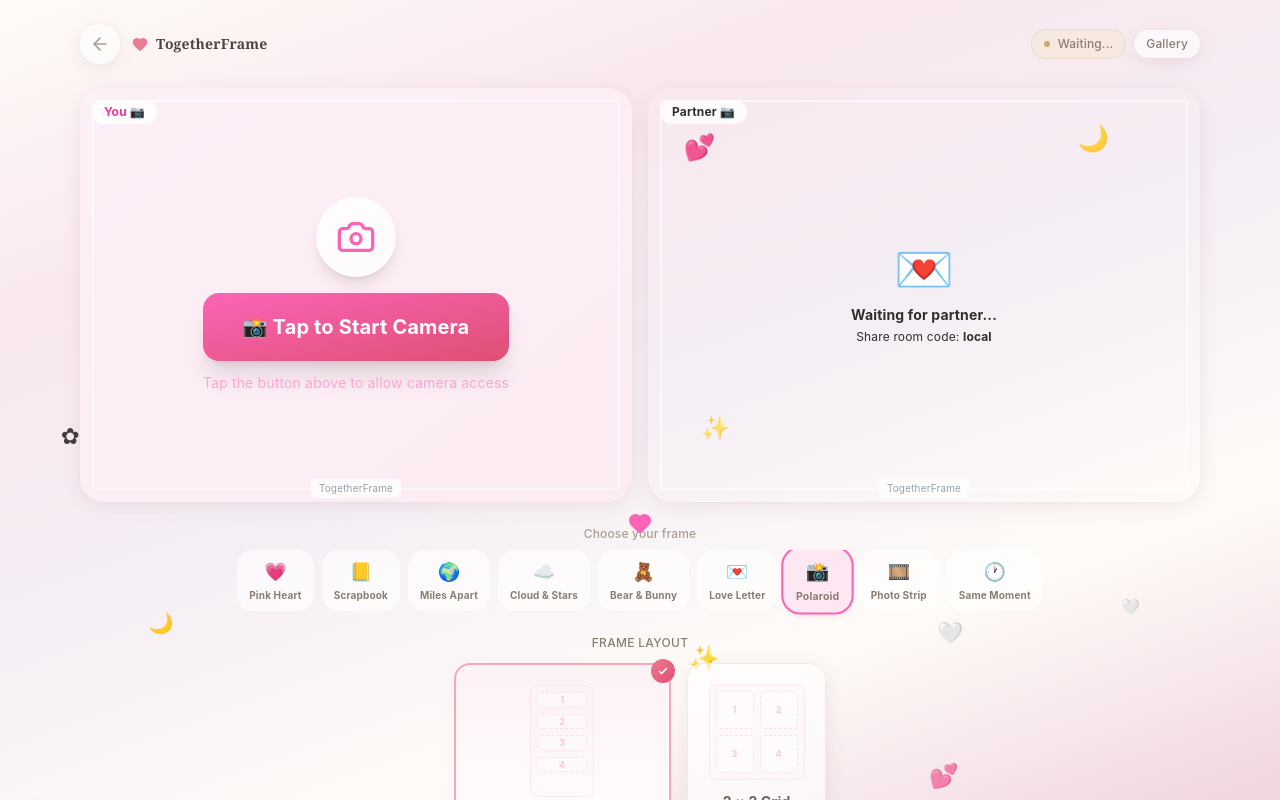
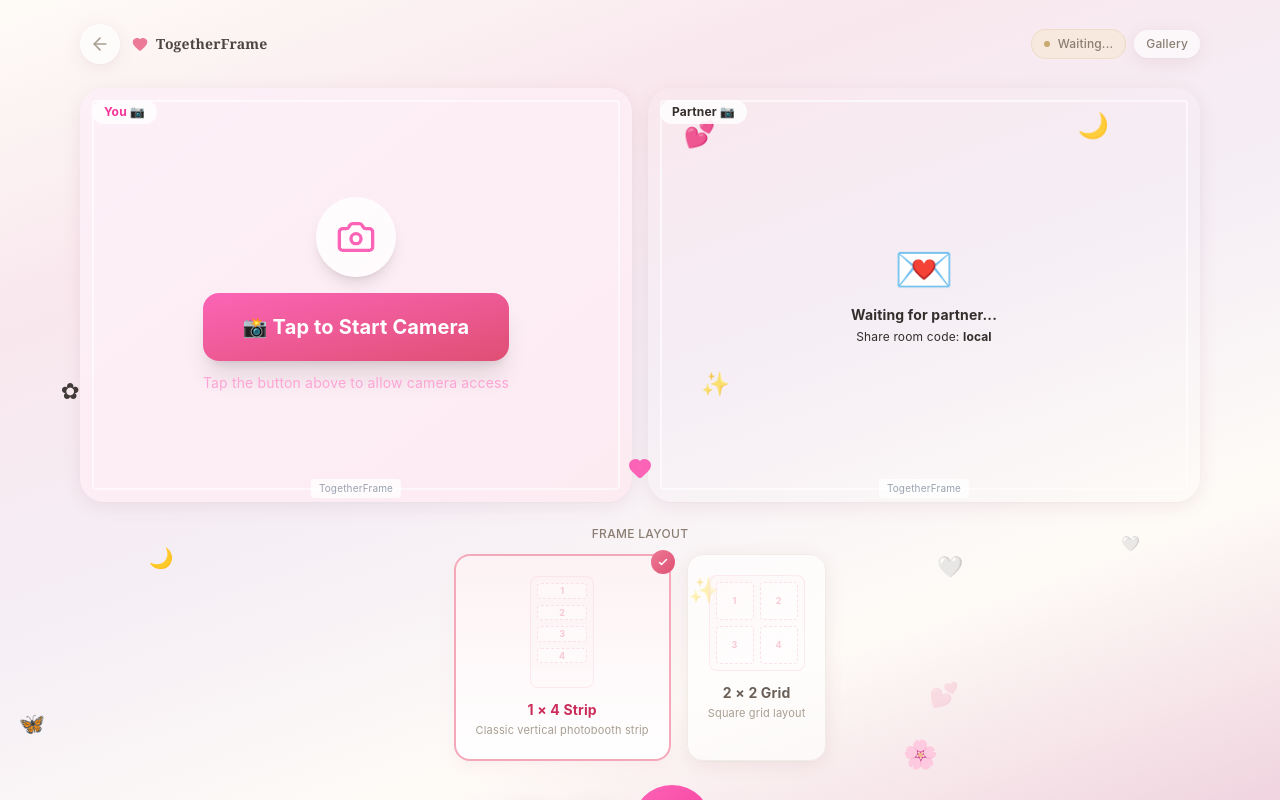
Before and after one commit to prathabhattarai/Photobooth, a Next.js app: page /booth in a window 1280 px wide. Shown: the top 800 px of the page. Built offline with nearby package versions, Linux system fonts and the light colour scheme; a web font is replaced by a local one.

Commit message:
Fix capture orientation: remove canvas flip so both local+remote are drawn in natural orientation; remove frame type picker

```diff
--- a/src/components/booth/BoothPage.tsx
+++ b/src/components/booth/BoothPage.tsx
@@ -19,7 +19,7 @@ import {
   Sparkles,
 } from "lucide-react";
 import { FrameType } from "@/lib/types";
-import { FRAMES } from "@/lib/constants";
+
 import { useApp } from "@/lib/store";
 import FloatingElements from "@/components/ui/FloatingElements";
 import FrameLayoutSelector from "@/components/ui/FrameLayoutSelector";
@@ -155,7 +155,7 @@ export default function BoothPage() {
   const [stream, setStream] = useState<MediaStream | null>(null);
   const [isActive, setIsActive] = useState(false);
   const [cameraError, setCameraError] = useState<string | null>(null);
-  const [selectedFrame, setSelectedFrame] = useState<FrameType>("polaroid");
+  const selectedFrame: FrameType = "polaroid";
   const [countdown, setCountdown] = useState<number | null>(null);
   const [isMuted, setIsMuted] = useState(false);
   const [isCamOff, setIsCamOff] = useState(false);
@@ -289,15 +289,9 @@ export default function BoothPage() {
     if (!ctx) return null;
     if (hasRemote) {
       const halfW = canvas.width / 2;
-      ctx.save();
-      ctx.translate(halfW, 0);
-      ctx.scale(-1, 1);
       ctx.drawImage(video, 0, 0, halfW, canvas.height);
-      ctx.restore();
       ctx.drawImage(remoteVideo, halfW, 0, halfW, canvas.height);
     } else {
-      ctx.translate(canvas.width, 0);
-      ctx.scale(-1, 1);
       ctx.drawImage(video, 0, 0);
     }
     return canvas.toDataURL("image/png");
@@ -604,27 +598,6 @@ export default function BoothPage() {
                 </div>
                 <FrameOverlay frame={selectedFrame} side="right" />
               </div>
-            </div>
-          </div>
-
-          {/* Frame TYPE Picker */}
-          <div className="mb-4">
-            <p className="text-xs font-medium text-warm-gray-400 mb-2 text-center">Choose your frame</p>
-            <div className="flex gap-2 overflow-x-auto pb-2 scrollbar-hide justify-center">
-              {FRAMES.map((frame) => (
-                <button
-                  key={frame.id}
-                  onClick={() => setSelectedFrame(frame.id)}
-                  className={`flex-shrink-0 px-3 py-2 rounded-2xl text-center transition-all ${
-                    selectedFrame === frame.id
-                      ? "bg-pink-100 ring-2 ring-pink-400 scale-105 shadow-md"
-                      : "bg-white/60 hover:bg-pink-50"
-                  }`}
-                >
-                  <div className="text-lg mb-0.5">{frame.emoji}</div>
-                  <div className="text-[10px] font-bold text-warm-gray-500 whitespace-nowrap">{frame.name}</div>
-                </button>
-              ))}
             </div>
           </div>
 
```
